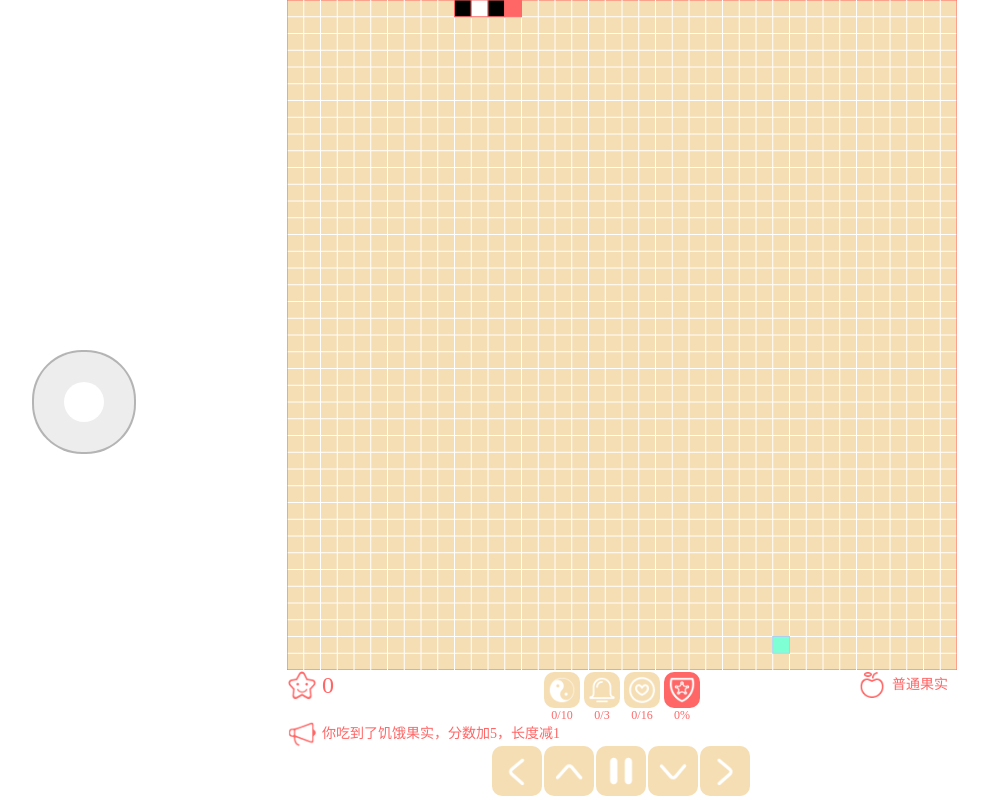
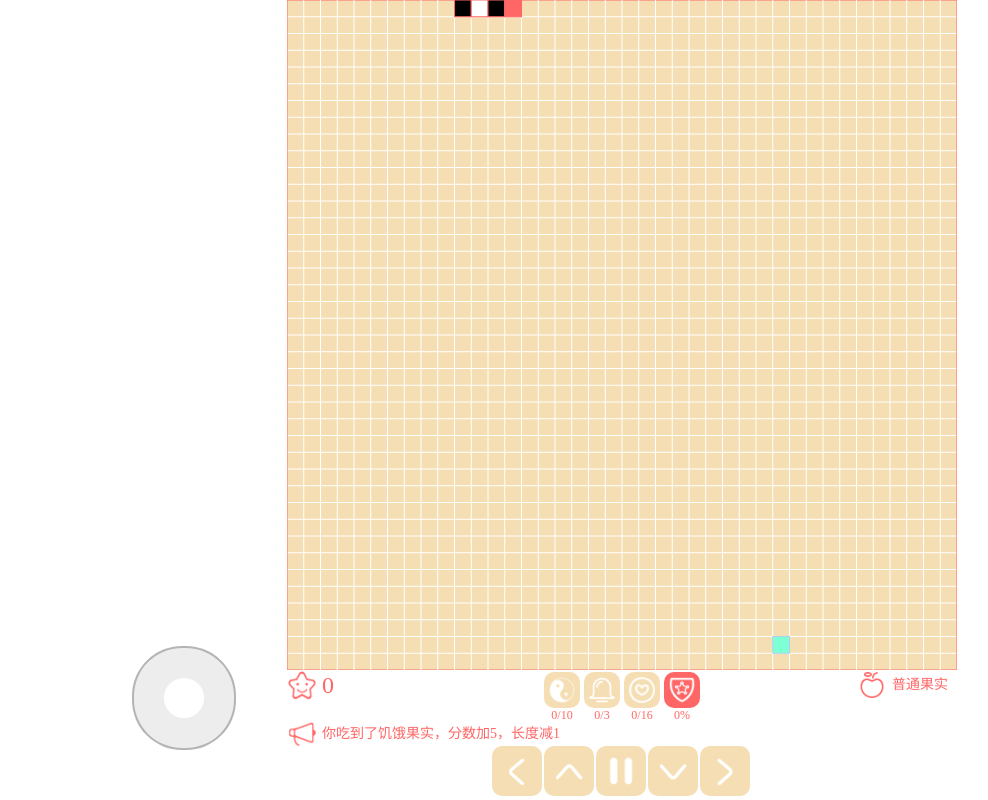
Before and after one commit to guanziheng/Snake, a plain HTML site: page index.html in a window 1280 px wide. Shown: the top 800 px of the page, without its empty margins (18-1006 px from the left). Drawn offline with Linux system fonts and the light colour scheme.

Commit message:
Update index.html

```diff
--- a/index.html
+++ b/index.html
@@ -189,8 +189,8 @@
 			width: 100px;
 			height: 100px;
 			position: absolute;
-			left: 50px;
-			top: 350px;
+			left: 150px;
+			bottom: 50px;
 			background: rgba(220,220,220,0.5);
 			border-radius: 50px;
 			border: 2px solid rgba(125,125,125,0.5);
```
